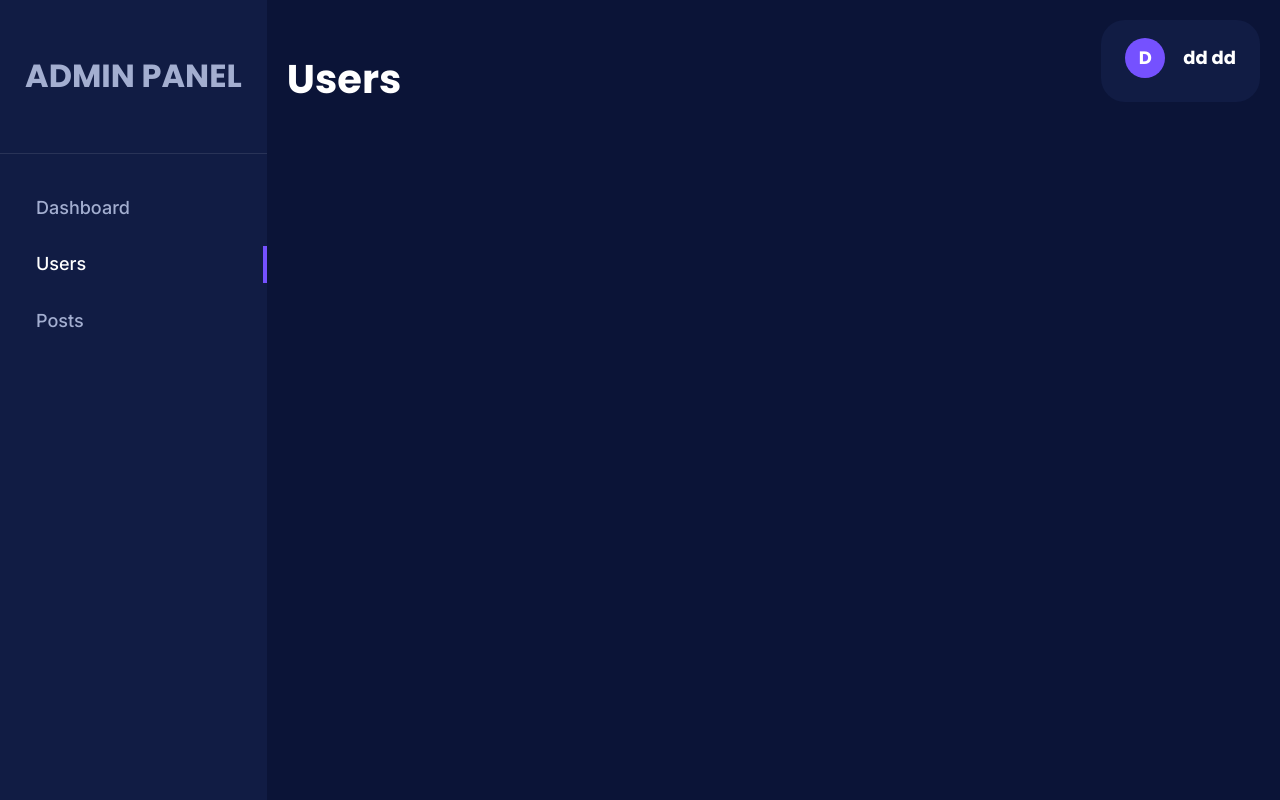
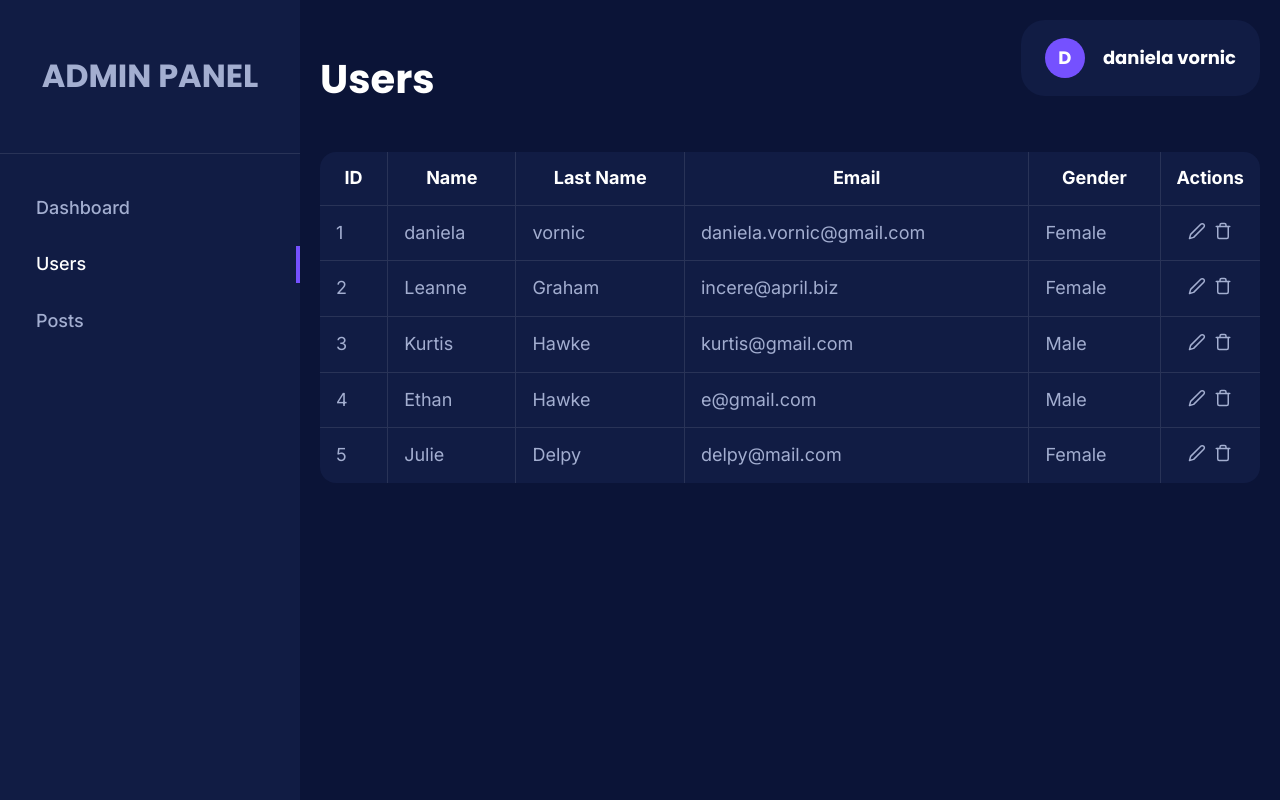
Before and after one commit to danielavornic/ebs-dashboard, a React (Create React App) app: page /users in a window 1280 px wide. Built offline with nearby package versions, Linux system fonts and the light colour scheme; data requests are answered from the project's data file; sample sign-in values are in the browser's storage.

Commit message:
show users table in Users page

```diff
--- a/db.json
+++ b/db.json
@@ -1,26 +1,54 @@
 {
   "users": [
     {
-      "name": "dd",
-      "lastName": "dd",
-      "email": "d@gmail.com",
+      "name": "daniela",
+      "lastName": "vornic",
+      "email": "daniela.vornic@gmail.com",
       "gender": "Female",
-      "password": "12345678",
-      "confirmPassword": "12345678",
+      "password": "dddddddd",
+      "confirmPassword": "dddddddd",
       "terms": "on",
-      "userId": 1651067233195,
       "id": 1
     },
     {
-      "name": "d",
-      "lastName": "d",
-      "email": "dd@gmail.com",
+      "name": "Leanne",
+      "lastName": "Graham",
+      "email": "incere@april.biz",
+      "gender": "Female",
+      "password": "dddddddd",
+      "confirmPassword": "dddddddd",
+      "terms": "on",
+      "id": 2
+    },
+    {
+      "name": "Kurtis",
+      "lastName": "Hawke",
+      "email": "kurtis@gmail.com",
       "gender": "Male",
-      "password": "12345678",
-      "confirmPassword": "12345678",
+      "password": "DDDDDDDD",
+      "confirmPassword": "DDDDDDDD",
       "terms": "on",
-      "userId": 1651068265211,
-      "id": 2
+      "id": 3
+    },
+    {
+      "name": "Ethan",
+      "lastName": "Hawke",
+      "email": "e@gmail.com",
+      "gender": "Male",
+      "password": "DDDDDDDD",
+      "confirmPassword": "DDDDDDDD",
+      "terms": "on",
+      "id": 4
+    },
+    {
+      "name": "Julie",
+      "lastName": "Delpy",
+      "email": "delpy@mail.com",
+      "gender": "Female",
+      "password": "DDDDDDDD",
+      "confirmPassword": "DDDDDDDD",
+      "terms": "on",
+      "id": 5
     }
   ],
   "posts": []
--- a/package.json
+++ b/package.json
@@ -14,6 +14,7 @@
     "json-server": "^0.17.0",
     "react": "^18.1.0",
     "react-dom": "^18.1.0",
+    "react-icons": "^4.3.1",
     "react-router-dom": "^6.3.0",
     "react-scripts": "5.0.1",
     "sass": "^1.51.0",
--- a/src/api/users.ts
+++ b/src/api/users.ts
@@ -20,6 +20,11 @@ export const getUserByCredentials = async (
     `http://localhost:3000/users?email=${email}&password=${password}`
   );
 };
+
 export const registerUser = (user: RegisterCredentials) => {
   return axios.post('http://localhost:3000/users', user);
 };
+
+export const fetchUsers = () => {
+  return axios.get('http://localhost:3000/users');
+};
--- a/src/components/Layout/Layout.tsx
+++ b/src/components/Layout/Layout.tsx
@@ -1,20 +1,37 @@
 import { FC } from 'react';
 
 import useUserContext from '../../hooks/useUserContext';
+import { User, UserProperties } from '../../types/user.types';
 
-import '../../styles/Layout.scss';
+import Table from '../Table';
 import Menu from './Menu';
 import Topbar from './Topbar';
 
+import '../../styles/Layout.scss';
+
 interface LayoutProps {
   page: string;
+  data: User[];
+  showTable?: boolean;
+  headings?: string[];
+  properties?: UserProperties[];
 }
 
-const Container = () => {
-  return <div className='container'></div>;
+interface ContainerProps {
+  children?: JSX.Element | false;
+}
+
+const Container: FC<ContainerProps> = ({ children }) => {
+  return <div className='container'>{children}</div>;
 };
 
-const Layout: FC<LayoutProps> = ({ page }) => {
+const Layout: FC<LayoutProps> = ({
+  page,
+  data,
+  showTable = true,
+  headings = [],
+  properties = [],
+}) => {
   const { user } = useUserContext();
 
   let name = '';
@@ -30,7 +47,11 @@ const Layout: FC<LayoutProps> = ({ page }) => {
       <Menu page={page} />
       <main>
         <Topbar name={name} lastName={lastName} pageTitle={page} />
-        <Container />
+        <Container>
+          {showTable && (
+            <Table data={data} headings={headings} properties={properties} />
+          )}
+        </Container>
       </main>
     </div>
   );
--- /dev/null
+++ b/src/components/Table.tsx
@@ -0,0 +1,46 @@
+import { FC } from 'react';
+
+import { User, UserProperties } from '../types/user.types';
+
+import { FiEdit2, FiTrash } from 'react-icons/fi';
+
+interface Props {
+  data: User[];
+  headings: string[];
+  properties: UserProperties[];
+}
+
+const Table: FC<Props> = ({ data, headings, properties }) => {
+  return (
+    <table>
+      <thead>
+        <tr>
+          <th>ID</th>
+          {headings.map((heading, index) => (
+            <th key={index}>{heading}</th>
+          ))}
+          <th>Actions</th>
+        </tr>
+      </thead>
+      <tbody>
+        {data.map(
+          (obj: User) =>
+            obj && (
+              <tr key={obj.id}>
+                <td>{obj.id}</td>
+                {properties.map((property, index) => (
+                  <td key={index}>{obj[property]}</td>
+                ))}
+                <td className='actions'>
+                  <FiEdit2 title='Edit' />
+                  <FiTrash title='Delete' />
+                </td>
+              </tr>
+            )
+        )}
+      </tbody>
+    </table>
+  );
+};
+
+export default Table;
--- a/src/features/auth/Dashboard.tsx
+++ b/src/features/auth/Dashboard.tsx
@@ -1,7 +1,7 @@
 import Layout from '../../components/Layout/Layout';
 
 const Dashboard = () => {
-  return <Layout page='dashboard' />;
+  return <Layout page='dashboard' data={[]} showTable={false} />;
 };
 
 export default Dashboard;
--- a/src/features/auth/users/pages/Users.tsx
+++ b/src/features/auth/users/pages/Users.tsx
@@ -1,7 +1,28 @@
+import { useEffect, useState } from 'react';
+
+import { User, UserProperties } from '../../../../types/user.types';
+import { fetchUsers } from '../../../../api/users';
+
 import Layout from '../../../../components/Layout/Layout';
 
 const Users = () => {
-  return <Layout page='users' />;
+  const headings = ['Name', 'Last Name', 'Email', 'Gender'];
+  const properties: UserProperties[] = ['name', 'lastName', 'email', 'gender'];
+
+  const [users, setUsers] = useState<User[]>([]);
+
+  useEffect(() => {
+    fetchUsers().then((res) => setUsers(res.data));
+  }, []);
+
+  return (
+    <Layout
+      page='users'
+      data={users}
+      headings={headings}
+      properties={properties}
+    />
+  );
 };
 
 export default Users;
--- a/src/styles/Layout.scss
+++ b/src/styles/Layout.scss
@@ -13,6 +13,7 @@
   .top-bar {
     display: flex;
     justify-content: space-between;
+    position: relative;
 
     h1 {
       text-transform: capitalize;
@@ -20,6 +21,8 @@
     }
 
     .logged-user-bubble {
+      position: absolute;
+      right: 0;
       background-color: $secondary-bg-color;
       padding: $button-padding;
       border-radius: $border-radius-large;
@@ -51,7 +54,7 @@
         margin: 18px auto 0;
 
         button {
-          padding: 10px;
+          padding: 4px;
           background-color: transparent;
 
           &:hover {
@@ -64,7 +67,8 @@
   }
 
   .menu {
-    width: 340px;
+    min-width: 300px;
+    width: 18%;
     background-color: $secondary-bg-color;
 
     .title {
@@ -107,5 +111,63 @@
 
   .container {
     flex: 1;
+
+    table {
+      width: 100%;
+      background-color: $secondary-bg-color;
+      margin-top: 50px;
+      border-radius: $border-radius-small;
+      border-collapse: collapse;
+
+      thead tr {
+        border-bottom: 1px solid $white-10;
+
+        th {
+          color: #fff;
+        }
+      }
+
+      tr {
+        transition: $transition;
+
+        td,
+        th {
+          padding: 16px;
+
+          &:not(:last-child) {
+            border-right: 1px solid $white-10;
+          }
+        }
+      }
+
+      tbody tr {
+        &:not(:last-child) {
+          border-bottom: 1px solid $white-10;
+        }
+
+        &:hover {
+          background-color: #142252;
+        }
+        td {
+          &.actions {
+            text-align: center;
+            width: 100px;
+
+            svg {
+              cursor: pointer;
+              transition: $transition;
+
+              &:first-child {
+                margin-right: 8px;
+              }
+
+              &:hover {
+                color: white;
+              }
+            }
+          }
+        }
+      }
+    }
   }
 }
--- a/src/types/user.types.ts
+++ b/src/types/user.types.ts
@@ -15,3 +15,5 @@ export interface UserInterface extends RegisterCredentials {
 }
 
 export type User = UserInterface | null;
+
+export type UserProperties = 'name' | 'lastName' | 'email' | 'gender';
```
Also changed, not shown: 1 other file (tests, documents, lock files or other folders).
